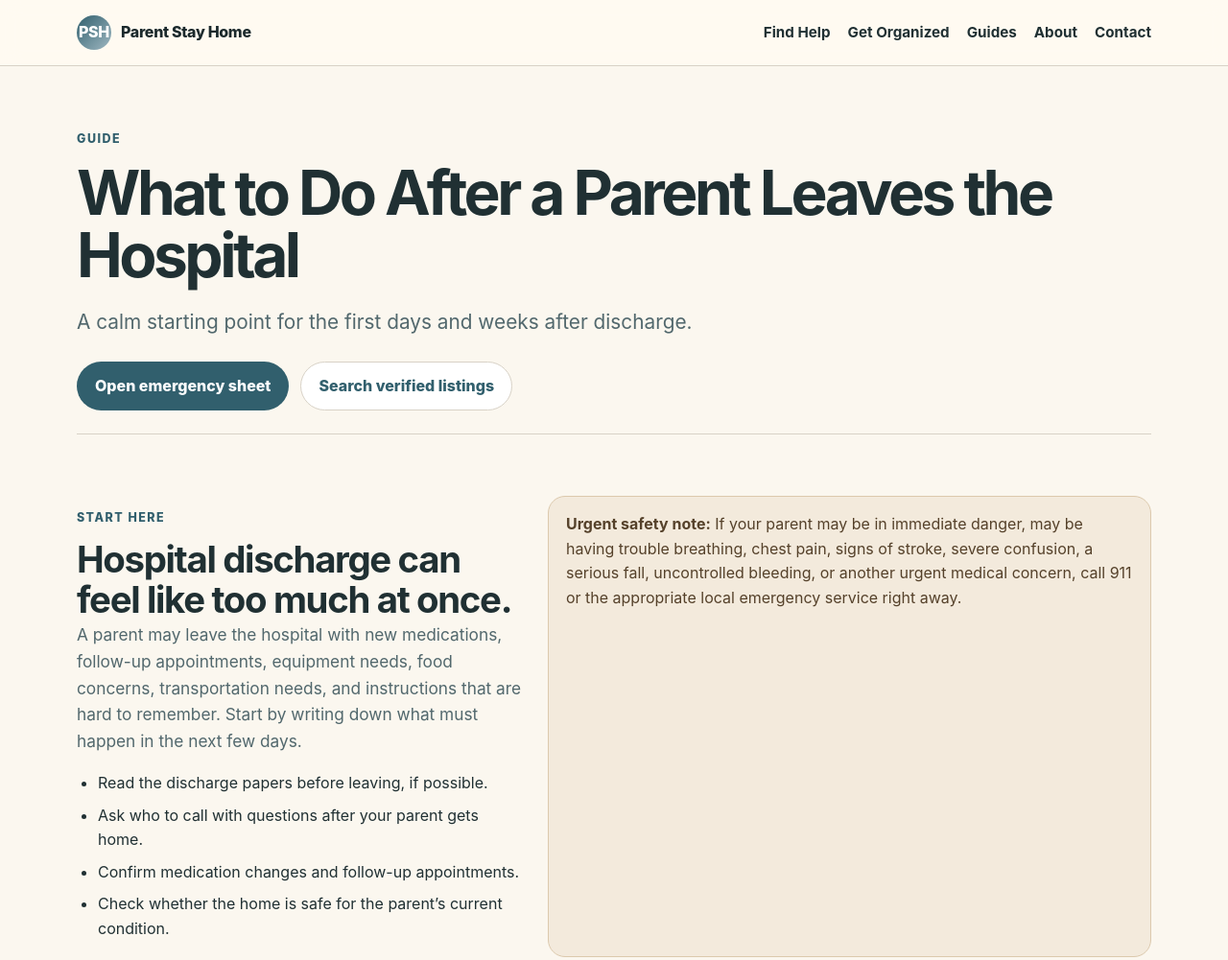
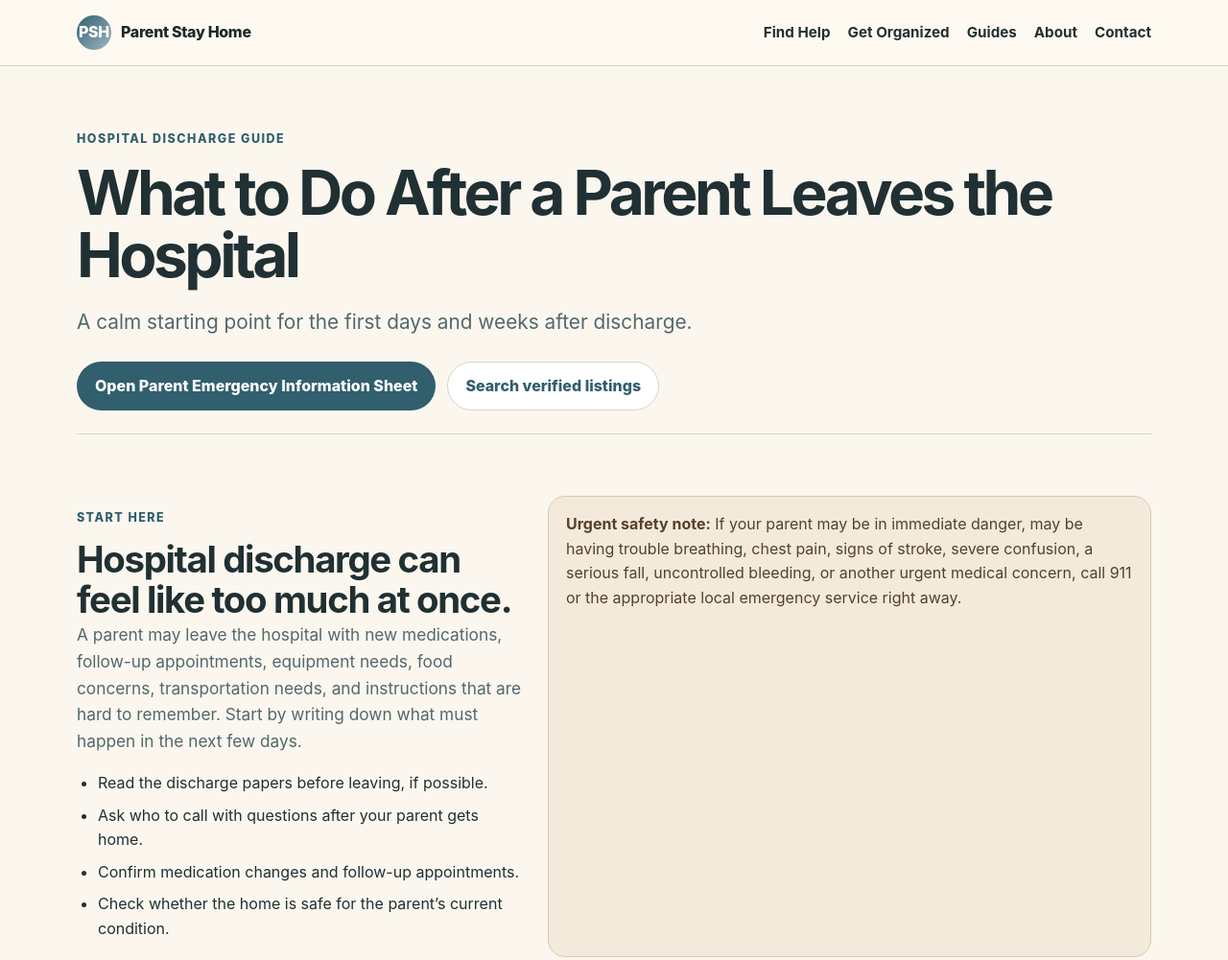
Before and after one commit to WOA-Studios/parent-stay-home, a plain HTML site: page guides/help-after-hospital-discharge/index.html in a window 1280 px wide. Shown: the top 1001 px of the page at 96% size. Drawn offline with Linux system fonts and the light colour scheme.

Commit message:
Clarify hospital discharge guide and emergency sheet button labels

```diff
--- a/guides/help-after-hospital-discharge/index.html
+++ b/guides/help-after-hospital-discharge/index.html
@@ -24,11 +24,11 @@
 </header>
 <main id="main">
   <section class="page-hero guide-hero">
-    <p class="eyebrow">Guide</p>
+    <p class="eyebrow">Hospital Discharge Guide</p>
     <h1>What to Do After a Parent Leaves the Hospital</h1>
     <p class="lead">A calm starting point for the first days and weeks after discharge.</p>
     <div class="button-row">
-      <a class="btn primary" href="/get-organized/parent-emergency-information-sheet/">Open emergency sheet</a>
+      <a class="btn primary" href="/get-organized/parent-emergency-information-sheet/">Open Parent Emergency Information Sheet</a>
       <a class="btn secondary" href="/find-help/">Search verified listings</a>
     </div>
   </section>
@@ -179,7 +179,7 @@
       <h2>Start with the next 72 hours.</h2>
       <p class="lead-sm">You do not have to solve everything today. Focus on what must happen first: medications, food, transportation, follow-up appointments, home safety, and who can help if something changes.</p>
       <div class="button-row">
-        <a class="btn primary" href="/get-organized/parent-emergency-information-sheet/">Open emergency sheet</a>
+        <a class="btn primary" href="/get-organized/parent-emergency-information-sheet/">Open Parent Emergency Information Sheet</a>
         <a class="btn secondary" href="/find-help/">Search verified listings</a>
       </div>
     </div>
```
